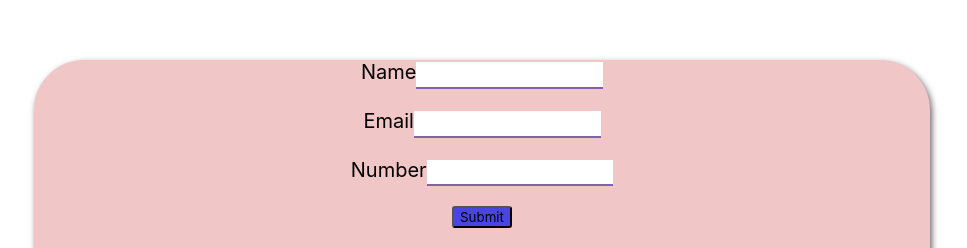
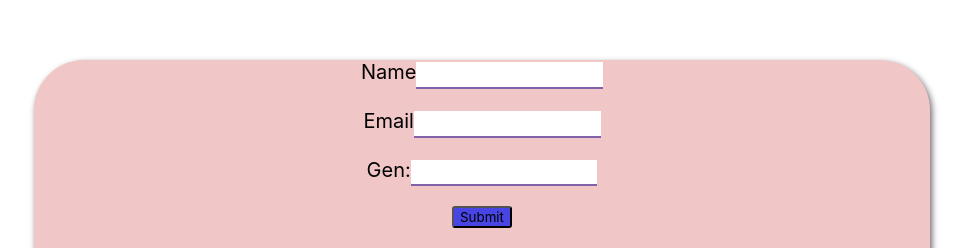
Before and after one commit to sancho1518/react-users, a React (Create React App) app: page / in a window 1280 px wide. Shown: the top 248 px of the page, without its empty margins (26-993 px from the left). Built offline with nearby package versions, Linux system fonts and the light colour scheme.

Commit message:
add Change number to gen

```diff
--- a/src/component/UserForm.jsx
+++ b/src/component/UserForm.jsx
@@ -11,7 +11,7 @@ class UserForm extends Component {
             this.state = {
                 name: "",
                 email: "",
-                number: "",
+                gen: "",
             }
         }
 
@@ -25,7 +25,7 @@ class UserForm extends Component {
             this.setState({
                 name: "",
                 email: "",
-                number: "",
+                gen: "",
             })
         }
 
@@ -55,10 +55,10 @@ class UserForm extends Component {
                 </div>
                 <br></br>
                 <div className="form-control">
-                    <label htmlFor="number">Number</label>
+                    <label htmlFor="gen">Gen:</label>
                     <input
                         type="number"
-                        name="number"
+                        name="gen"
                         value={this.state.gen}
                         onChange={this.handleChange}
                     />
```
